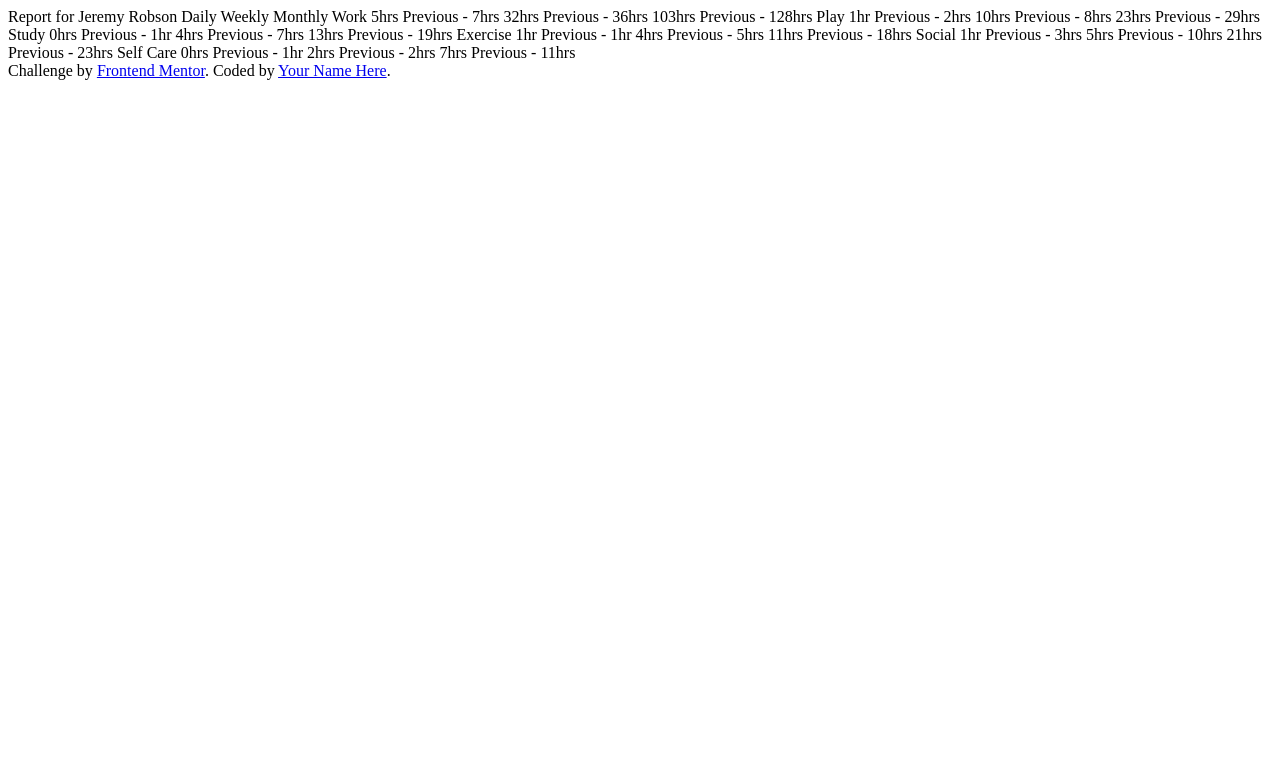
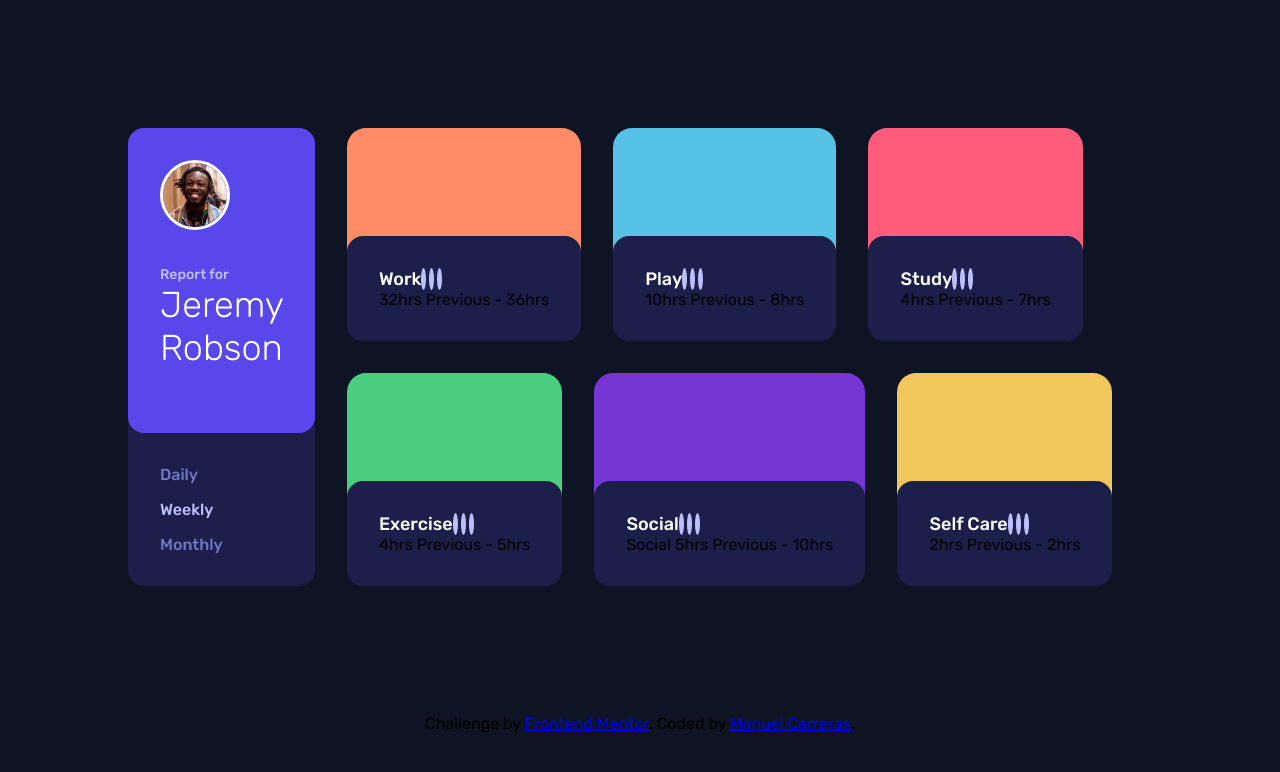
Before and after one commit to ManuGolem/time-tracking-profile, a plain HTML site: page index.html in a window 1280 px wide. Drawn offline with Linux system fonts and the light colour scheme.

Commit message:
some changes

```diff
--- a/index.html
+++ b/index.html
@@ -1,74 +1,90 @@
 <!DOCTYPE html>
 <html lang="en">
-<head>
-  <meta charset="UTF-8">
-  <meta name="viewport" content="width=device-width, initial-scale=1.0"> <!-- displays site properly based on user's device -->
+	<head>
+		<meta charset="UTF-8" />
+		<meta name="viewport" content="width=device-width, initial-scale=1.0" />
+		<!-- displays site properly based on user's device -->
+		<link rel="icon" type="image/png" sizes="32x32" href="./images/favicon-32x32.png" />
+		<title>Frontend Mentor | Time tracking dashboard</title>
+		<link rel="stylesheet" href="style.css" />
+	</head>
+	<body>
+		<main>
+			<div class="page">
+				<div class="container vertical">
+					<div class="profile">
+						<img class="jeremy" src="images/image-jeremy.png" />
+						<p>Report for</p>
+						<h1 class="name">Jeremy Robson</h1>
+					</div>
+					<div class="container-selector">
+						<p class="selector">Daily</p>
+						<p class="selector selected">Weekly</p>
+						<p class="selector">Monthly</p>
+					</div>
+				</div>
+				<div class="horizontal">
+					<div class="work">
+						<div class="info">
+							<div class="inline">
+								<h2>Work</h2>
+								<img src="images/icon-ellipsis.svg">
+							</div>
+							32hrs Previous - 36hrs
+						</div>
+					</div>
+					<div class="play">
+						<div class="info">
+							<div class="inline">
+								<h2>Play</h2>
+								<img src="images/icon-ellipsis.svg">
+							</div>
+							10hrs Previous - 8hrs
+						</div>
+					</div>
+					<div class="study">
+						<div class="info">
+							<div class="inline">
+								<h2>Study</h2>
+								<img src="images/icon-ellipsis.svg">
+							</div>
+							4hrs Previous - 7hrs
+						</div>
+					</div>
+					<div class="exercise">
+						<div class="info">
+							<div class="inline">
+								<h2>Exercise</h2>
+								<img src="images/icon-ellipsis.svg">
+							</div>
+							4hrs Previous - 5hrs
+						</div>
+					</div>
+					<div class="social">
+						<div class="info">
+							<div class="inline">
+								<h2>Social</h2>
+								<img src="images/icon-ellipsis.svg">
+							</div>
+							Social 5hrs Previous - 10hrs
+						</div>
+					</div>
+					<div class="self">
+						<div class="info">
+							<div class="inline">
+								<h2>Self Care</h2>
+								<img src="images/icon-ellipsis.svg">
+							</div>
+							2hrs Previous - 2hrs
+						</div>
+					</div>
+				</div>
+			</div>
+		</main>
 
-  <link rel="icon" type="image/png" sizes="32x32" href="./images/favicon-32x32.png">
-
-  <title>Frontend Mentor | Time tracking dashboard</title>
-</head>
-<body>
-
-  Report for
-  Jeremy Robson
-
-  Daily
-  Weekly
-  Monthly
-
-  Work
-  5hrs <!-- daily -->
-  Previous - 7hrs <!-- daily -->
-  32hrs <!-- weekly -->
-  Previous - 36hrs <!-- weekly -->
-  103hrs <!-- monthly -->
-  Previous - 128hrs <!-- monthly -->
-
-  Play
-  1hr <!-- daily -->
-  Previous - 2hrs <!-- daily -->
-  10hrs <!-- weekly -->
-  Previous - 8hrs <!-- weekly -->
-  23hrs <!-- monthly -->
-  Previous - 29hrs <!-- monthly -->
-
-  Study
-  0hrs <!-- daily -->
-  Previous - 1hr <!-- daily -->
-  4hrs <!-- weekly -->
-  Previous - 7hrs <!-- weekly -->
-  13hrs <!-- monthly -->
-  Previous - 19hrs <!-- monthly -->
-
-  Exercise
-  1hr <!-- daily -->
-  Previous - 1hr <!-- daily -->
-  4hrs <!-- weekly -->
-  Previous - 5hrs <!-- weekly -->
-  11hrs <!-- monthly -->
-  Previous - 18hrs <!-- monthly -->
-
-  Social
-  1hr <!-- daily -->
-  Previous - 3hrs <!-- daily -->
-  5hrs <!-- weekly -->
-  Previous - 10hrs <!-- weekly -->
-  21hrs <!-- monthly -->
-  Previous - 23hrs <!-- monthly -->
-
-  Self Care
-  0hrs <!-- daily -->
-  Previous - 1hr <!-- daily -->
-  2hrs <!-- weekly -->
-  Previous - 2hrs <!-- weekly -->
-  7hrs <!-- monthly -->
-  Previous - 11hrs <!-- monthly -->
-
-
-  <div class="attribution">
-    Challenge by <a href="https://www.frontendmentor.io?ref=challenge" target="_blank">Frontend Mentor</a>.
-    Coded by <a href="#">Your Name Here</a>.
-  </div>
-</body>
+		<footer class="attribution">
+			Challenge by <a href="https://www.frontendmentor.io?ref=challenge" target="_blank">Frontend Mentor</a>. Coded by
+			<a href="https://manuelcarreras.netlify.app">Manuel Carreras</a>.
+		</footer>
+	</body>
 </html>
--- /dev/null
+++ b/style.css
@@ -0,0 +1,131 @@
+@import url("https://fonts.googleapis.com/css2?family=Figtree:ital,wght@0,300..900;1,300..900&family=Inter:ital,opsz,wght@0,14..32,100..900;1,14..32,100..900&family=Outfit:wght@100..900&family=Poppins:ital,wght@0,100;0,200;0,300;0,400;0,500;0,600;0,700;0,800;0,900;1,100;1,200;1,300;1,400;1,500;1,600;1,700;1,800;1,900&family=Rubik:ital,wght@0,300..900;1,300..900&family=Young+Serif&display=swap");
+:root {
+	--Blue: hsl(246, 80%, 60%);
+
+	--work: hsl(15, 100%, 70%);
+
+	--play: hsl(195, 74%, 62%);
+
+	--study: hsl(348, 100%, 68%);
+
+	--exercise: hsl(145, 58%, 55%);
+
+	--Social: hsl(264, 64%, 52%);
+
+	--self: hsl(43, 84%, 65%);
+	--Very-dark-blue: hsl(226, 43%, 10%);
+	--Dark-blue: hsl(235, 46%, 20%);
+	--Desaturated-blue: hsl(235, 45%, 61%);
+	--Pale-Blue: hsl(236, 100%, 87%);
+}
+* {
+	font-family: "Rubik", serif;
+	font-optical-sizing: auto;
+	font-style: normal;
+	padding: 0;
+	margin: 0;
+}
+p {
+	color: var(--Pale-Blue);
+	font-weight: 500;
+	font-size: 14px;
+}
+body {
+	background-color: var(--Very-dark-blue);
+}
+footer {
+	text-align: center;
+}
+.container,
+.info {
+	background-color: var(--Dark-blue);
+	border-radius: 1rem;
+}
+.profile {
+	background-color: var(--Blue);
+	border-radius: 1rem;
+	padding-inline: 2rem;
+}
+.name {
+	font-weight: 300;
+	font-size: 36px;
+	padding-bottom: 4rem;
+	color: white;
+}
+.page {
+	display: flex;
+	margin: 8rem;
+	gap: 2rem;
+}
+.horizontal {
+	display: flex;
+	gap: 2rem;
+    flex-wrap: wrap;
+}
+.jeremy {
+	width: 4rem;
+	border: 3px solid white;
+	border-radius: 50%;
+	margin-block: 2rem;
+}
+.container-selector {
+	padding: 2rem;
+	display: flex;
+	flex-direction: column;
+	gap: 1rem;
+}
+.selector {
+	font-weight: 500;
+	font-size: 16px;
+	color: var(--Desaturated-blue);
+}
+.selected {
+	color: var(--Pale-Blue);
+}
+.info {
+	padding: 2rem;
+}
+h2 {
+	color: white;
+	font-size: 18px;
+	font-weight: 500;
+}
+.work {
+	background-color: var(--work);
+    display: flex;
+    border-radius: 1.2rem;
+    align-items: end;
+}
+.play {
+	background-color: var(--play);
+    display: flex;
+    border-radius: 1.2rem;
+    align-items: end;
+}
+.study {
+	background-color: var(--study);
+    display: flex;
+    border-radius: 1.2rem;
+    align-items: end;
+}
+.exercise {
+	background-color: var(--exercise);
+    display: flex;
+    border-radius: 1.2rem;
+    align-items: end;
+}
+.social {
+	background-color: var(--Social);
+    display: flex;
+    border-radius: 1.2rem;
+    align-items: end;
+}
+.self {
+	background-color: var(--self);
+    display: flex;
+    border-radius: 1.2rem;
+    align-items: end;
+}
+.inline{
+    display: flex;
+}
```
Also changed, not shown: 3 other files.
